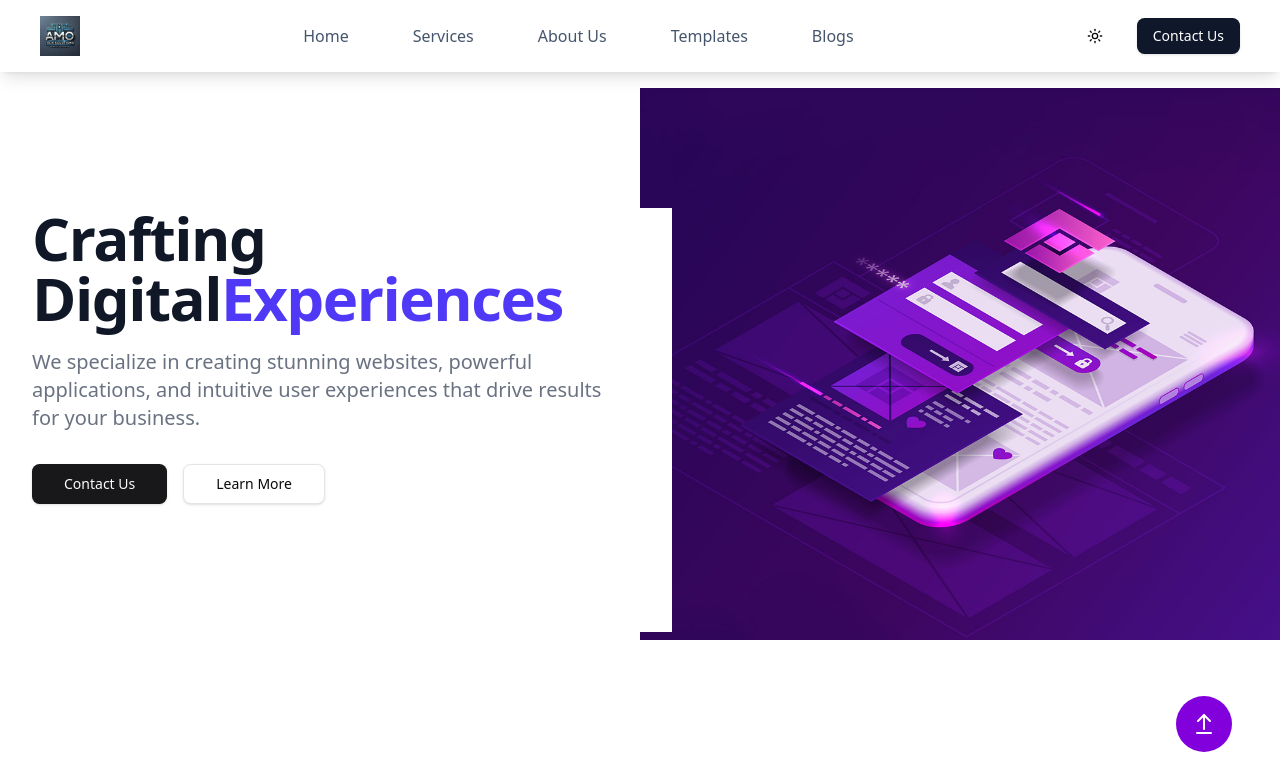
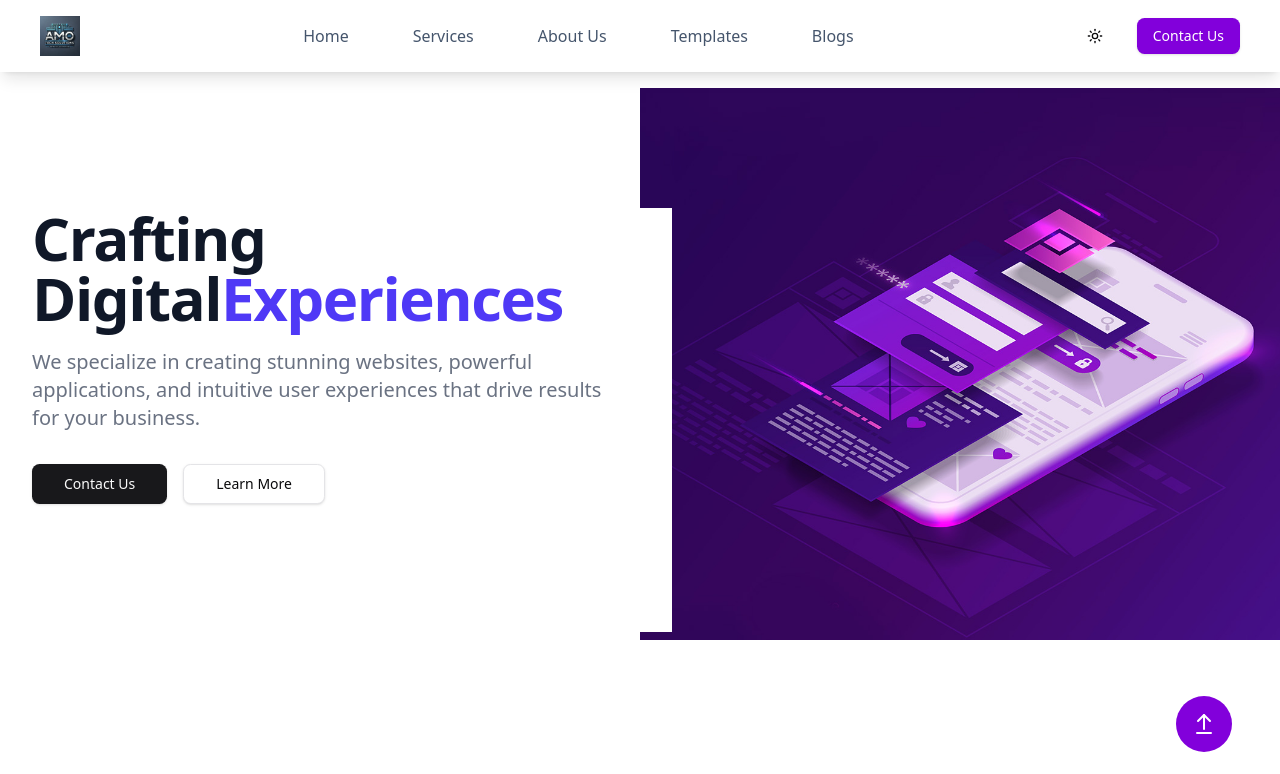
Before and after one commit to mulbahoplanojames/amoa, a Next.js app: page / in a window 1280 px wide. Shown: the top 774 px of the page. Built offline with nearby package versions, Linux system fonts and the light colour scheme.

Commit message:
Updated the repo by adding the Template hero  section to the Template page

```diff
--- a/src/layout/Navbar/Navbar.tsx
+++ b/src/layout/Navbar/Navbar.tsx
@@ -47,7 +47,7 @@ const Navbar = () => {
         <div className="flex items-center justify-center lg:gap-x-6 gap-x-4">
           <ModeToggle />
           <Link href="/contact">
-            <Button className="hidden lg:flex bg-[#0f172a] text-white hover:bg-[#111728]">
+            <Button className="hidden lg:flex bg-purple-700 text-white hover:bg-purple-900">
               Contact Us
             </Button>
           </Link>
```
